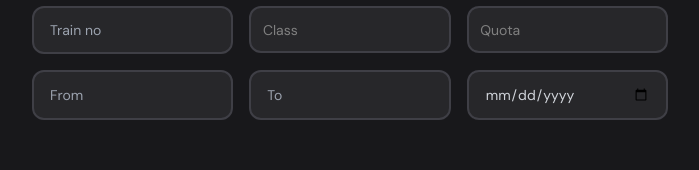
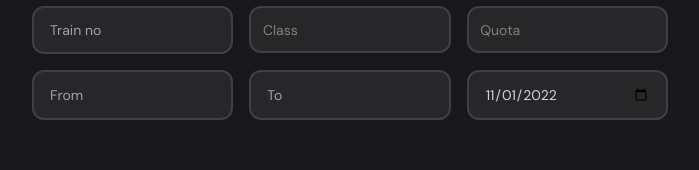
Before and after one commit to AdityaPote/se-frontend, a React (Create React App) app: page / in a window 1280 px wide. Shown: the part 236-406 px from the top of the page, without its empty margins (290-989 px from the left). Built offline with nearby package versions, Linux system fonts and the light colour scheme; no server answers; sample sign-in values are in the browser's storage.

Commit message:
Added current date as default value for date

```diff
--- a/src/pages/Home.js
+++ b/src/pages/Home.js
@@ -37,7 +37,7 @@ const Home = () => {
   const [values, setValues] = useState({
     fromStationCode: "",
     toStationCode: "",
-    date: "",
+    date: new Date().toISOString().slice(0, 10),
     quota: "",
     classType: "",
     trainNo: "",
```
